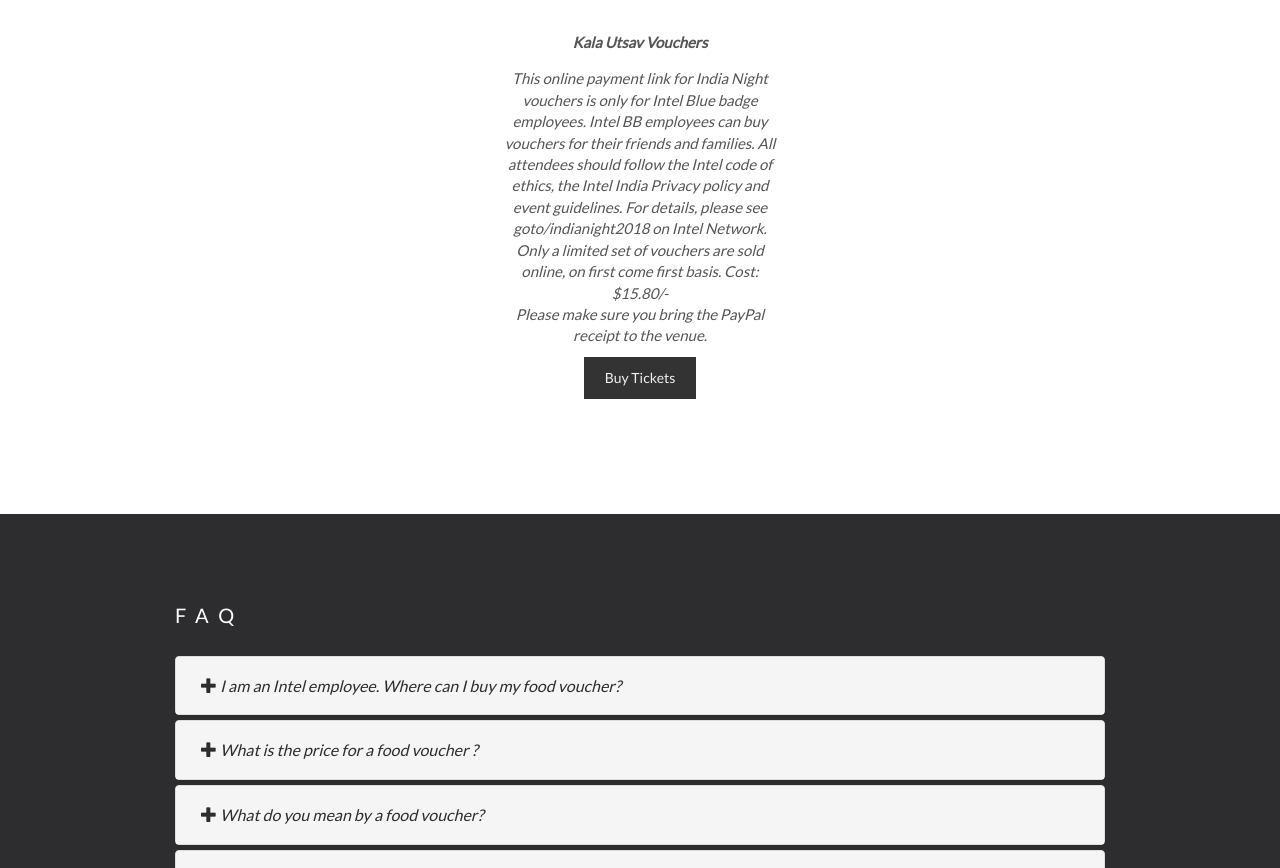
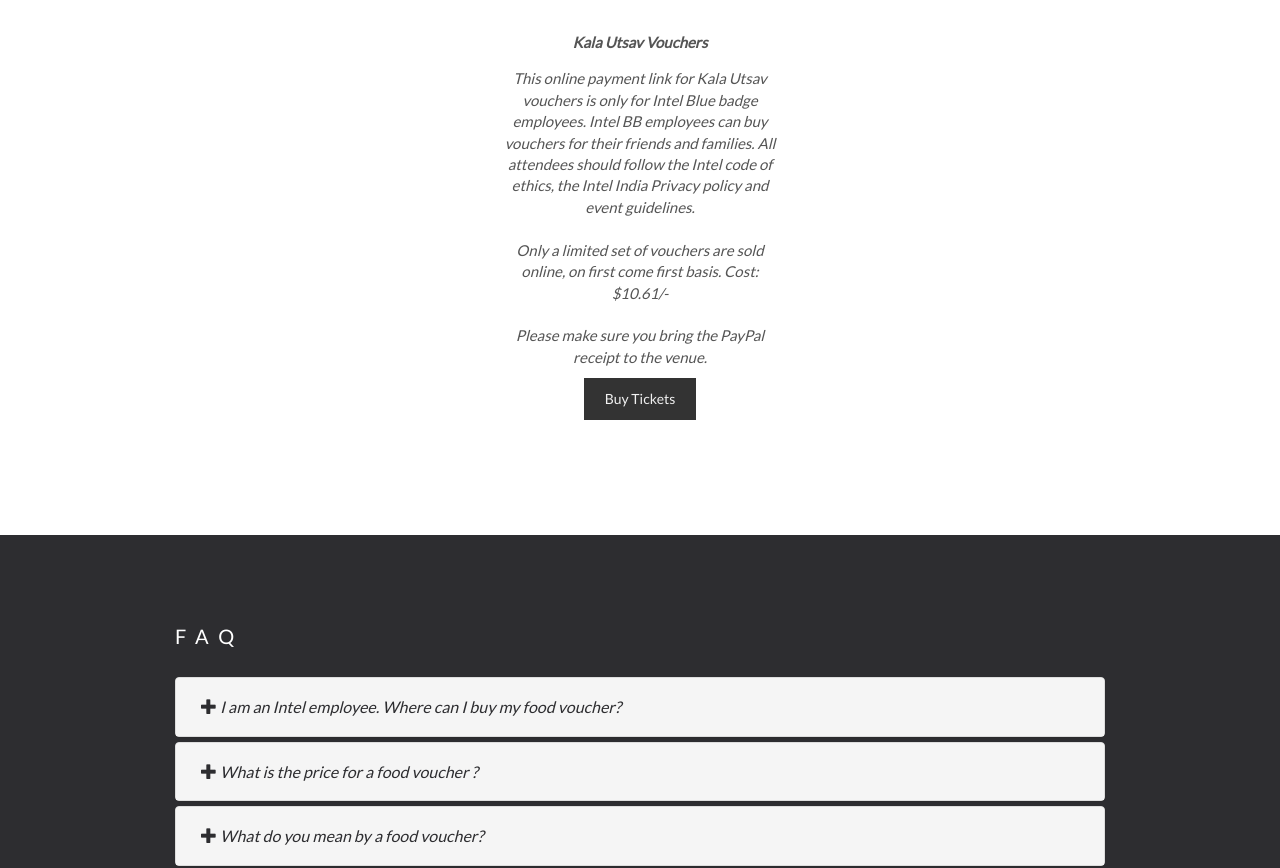
Before and after one commit to VivekBhat/KalaUtsav2019, a plain HTML site: page index.html in a window 1280 px wide. Shown: the part 1003-1871 px from the top of the page. Drawn offline with nearby package versions, Linux system fonts and the light colour scheme.

Commit message:
Update index.html

```diff
--- a/index.html
+++ b/index.html
@@ -332,13 +332,13 @@
                 <div class="thumbnail">
                     <!--                    <img src="img/logo.png" alt="New York" width="400" height="300">-->
                     <p><strong>Kala Utsav Vouchers</strong></p>
-                    <p>This online payment link for India Night vouchers is only for Intel Blue badge employees. Intel
+                    <p>This online payment link for Kala Utsav vouchers is only for Intel Blue badge employees. Intel
                         BB employees can buy vouchers for their friends and families. All attendees should follow the
-                        Intel code of ethics, the Intel India Privacy policy and event guidelines. For details, please
-                        see goto/indianight2018 on Intel Network.
-                        <br>
-                        Only a limited set of vouchers are sold online, on first come first basis. Cost: $15.80/-
-                        <br>
+                        Intel code of ethics, the Intel India Privacy policy and event guidelines.
+                        <br><br>
+                        Only a limited set of vouchers are sold online, on first come first basis.
+                        Cost: $10.61/-
+                        <br><br>
                         Please make sure you bring the PayPal receipt to the venue.
                     </p>
                     <a class="btn" type="button" target="_blank"
```
